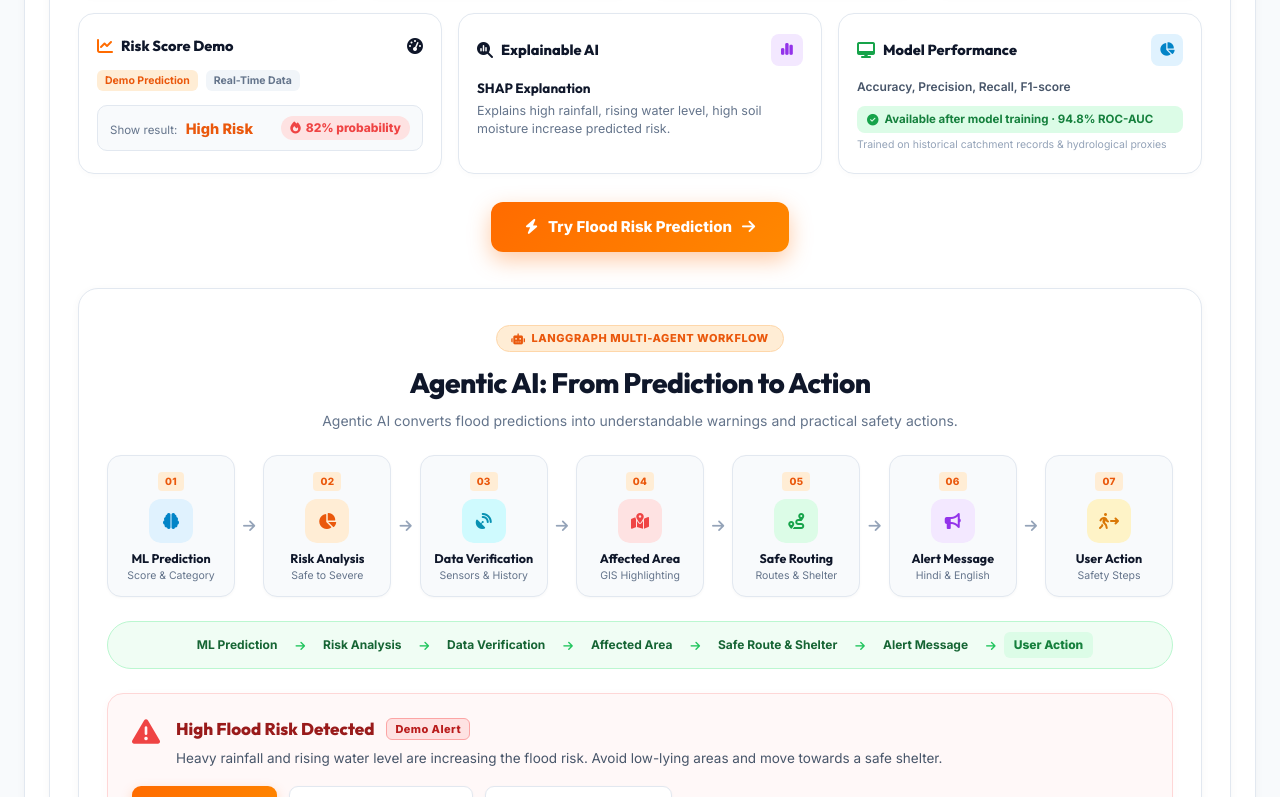
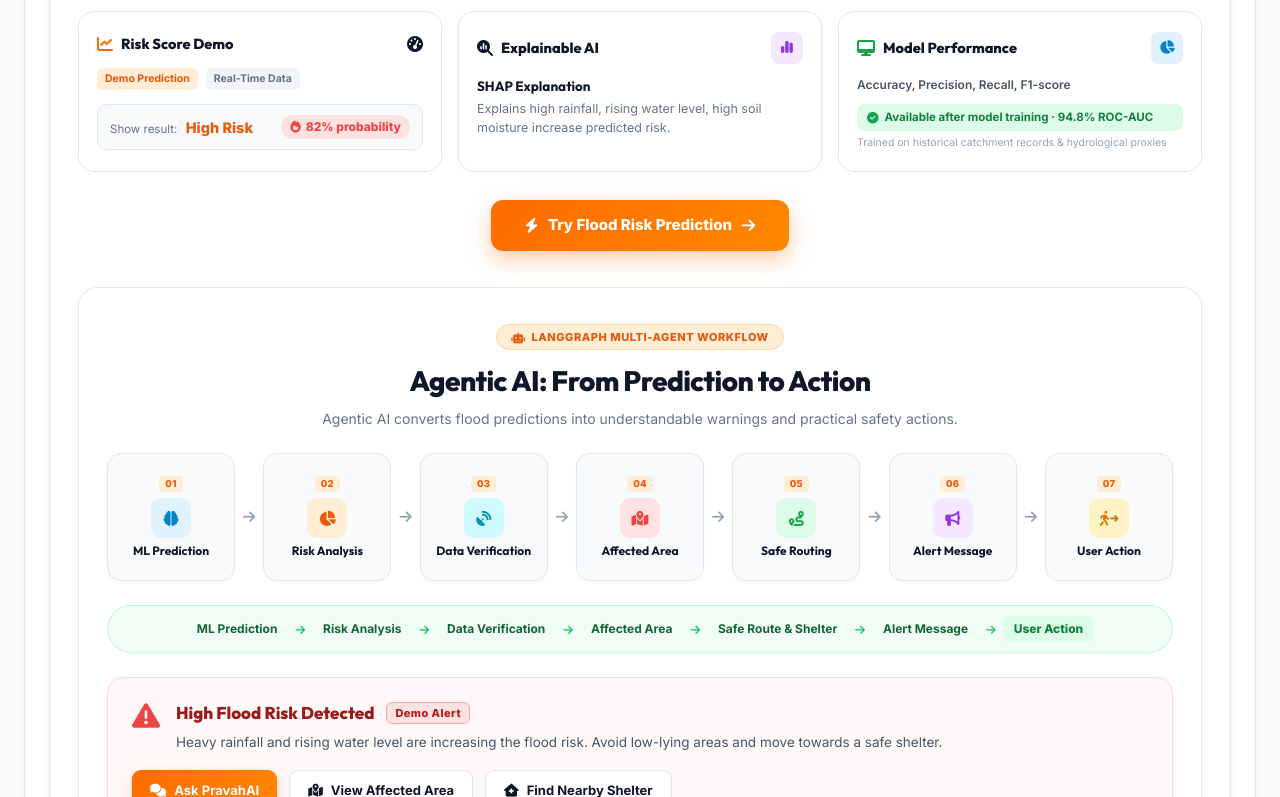
Before and after one commit to Vipin1907/PRAVAH, a plain HTML site: page src/frontend_dashboard/index.html in a window 1280 px wide. Shown: the part 2000-2797 px from the top of the page. Drawn offline with nearby package versions, Linux system fonts and the light colour scheme; files that its build step writes are made by us from their sources; files whose address does not match are found by name.

Commit message:
feat(ui): apply strict square aspect ratio and minimal text to Agentic AI cards

```diff
--- a/src/frontend_dashboard/index.html
+++ b/src/frontend_dashboard/index.html
@@ -730,7 +730,6 @@
                 <i class="fa-solid fa-brain"></i>
               </div>
               <h4 class="aai-card-title">ML Prediction</h4>
-              <p class="aai-card-sub">Score &amp; Category</p>
             </div>
 
             <div class="aai-arrow-divider"><i class="fa-solid fa-arrow-right"></i></div>
@@ -742,7 +741,6 @@
                 <i class="fa-solid fa-chart-pie"></i>
               </div>
               <h4 class="aai-card-title">Risk Analysis</h4>
-              <p class="aai-card-sub">Safe to Severe</p>
             </div>
 
             <div class="aai-arrow-divider"><i class="fa-solid fa-arrow-right"></i></div>
@@ -754,7 +752,6 @@
                 <i class="fa-solid fa-satellite-dish"></i>
               </div>
               <h4 class="aai-card-title">Data Verification</h4>
-              <p class="aai-card-sub">Sensors &amp; History</p>
             </div>
 
             <div class="aai-arrow-divider"><i class="fa-solid fa-arrow-right"></i></div>
@@ -766,7 +763,6 @@
                 <i class="fa-solid fa-map-location-dot"></i>
               </div>
               <h4 class="aai-card-title">Affected Area</h4>
-              <p class="aai-card-sub">GIS Highlighting</p>
             </div>
 
             <div class="aai-arrow-divider"><i class="fa-solid fa-arrow-right"></i></div>
@@ -778,7 +774,6 @@
                 <i class="fa-solid fa-route"></i>
               </div>
               <h4 class="aai-card-title">Safe Routing</h4>
-              <p class="aai-card-sub">Routes &amp; Shelter</p>
             </div>
 
             <div class="aai-arrow-divider"><i class="fa-solid fa-arrow-right"></i></div>
@@ -790,7 +785,6 @@
                 <i class="fa-solid fa-bullhorn"></i>
               </div>
               <h4 class="aai-card-title">Alert Message</h4>
-              <p class="aai-card-sub">Hindi &amp; English</p>
             </div>
 
             <div class="aai-arrow-divider"><i class="fa-solid fa-arrow-right"></i></div>
@@ -802,7 +796,6 @@
                 <i class="fa-solid fa-person-walking-arrow-right"></i>
               </div>
               <h4 class="aai-card-title">User Action</h4>
-              <p class="aai-card-sub">Safety Steps</p>
             </div>
 
           </div>
--- a/src/frontend_dashboard/style.css
+++ b/src/frontend_dashboard/style.css
@@ -1208,10 +1208,11 @@ body.dark .df-row {
 .hiw-square-card {
   flex: 1;
   min-width: 0;
+  aspect-ratio: 1 / 1;
   background: #f8fafc;
   border: 1px solid #e2e8f0;
   border-radius: 14px;
-  padding: 16px 8px 14px;
+  padding: 10px 6px;
   text-align: center;
   display: flex;
   flex-direction: column;
@@ -1753,10 +1754,11 @@ body.dark .mlm-demo-result-box {
 .aai-square-card {
   flex: 1;
   min-width: 0;
+  aspect-ratio: 1 / 1;
   background: #f8fafc;
   border: 1px solid #e2e8f0;
   border-radius: 14px;
-  padding: 16px 8px 14px;
+  padding: 10px 6px;
   text-align: center;
   display: flex;
   flex-direction: column;
@@ -1774,25 +1776,25 @@ body.dark .mlm-demo-result-box {
 }
 
 .aai-card-num {
-  font-size: 10px;
+  font-size: 9.5px;
   font-weight: 800;
   color: #ea580c;
   background: #ffedd5;
-  padding: 2px 7px;
+  padding: 1px 6px;
   border-radius: 4px;
-  margin-bottom: 8px;
+  margin-bottom: 6px;
   letter-spacing: 0.03em;
 }
 
 .aai-card-icon-box {
-  width: 44px;
-  height: 44px;
-  border-radius: 12px;
+  width: 40px;
+  height: 40px;
+  border-radius: 10px;
   display: flex;
   align-items: center;
   justify-content: center;
-  font-size: 16px;
-  margin-bottom: 8px;
+  font-size: 15px;
+  margin-bottom: 6px;
   transition: transform 0.2s ease;
 }
 
@@ -1809,20 +1811,9 @@ body.dark .mlm-demo-result-box {
 .aai-card-icon-box.amber  { background: #fef3c7; color: #d97706; }
 
 .aai-card-title {
-  font-size: 12.5px;
+  font-size: 12px;
   font-weight: 700;
   color: #0f172a;
-  line-height: 1.25;
-  margin-bottom: 3px;
-  white-space: nowrap;
-  overflow: hidden;
-  text-overflow: ellipsis;
-  max-width: 100%;
-}
-
-.aai-card-sub {
-  font-size: 10.5px;
-  color: #64748b;
   line-height: 1.2;
   white-space: nowrap;
   overflow: hidden;
```
